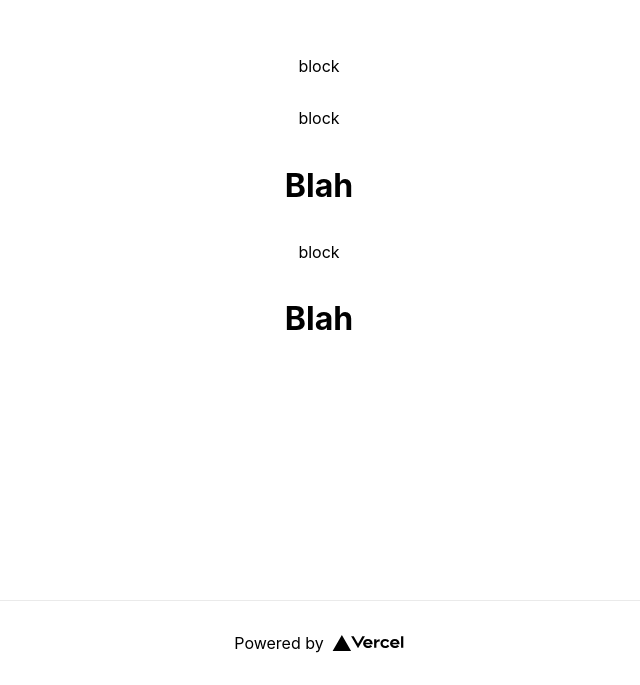
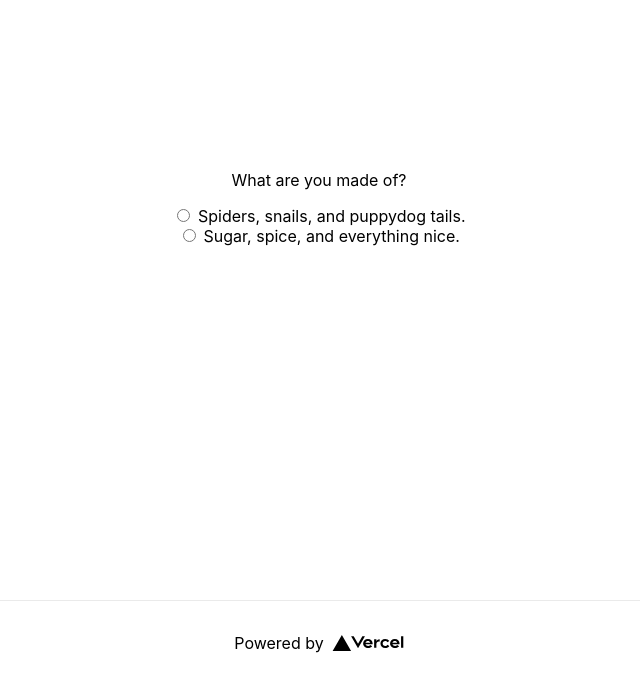
Before and after one commit to justinmulwee/magehand-old, a Next.js app: page / in a window 1280 px wide. Shown: the part 200-885 px from the top of the page, without its empty margins (321-961 px from the left). Built offline with nearby package versions, Linux system fonts and the light colour scheme.

Commit message:
moar components

```diff
--- a/components/block.jsx
+++ b/components/block.jsx
@@ -1,3 +1,4 @@
 export default function Block(props){
-    return <p>block</p>;
+    console.log(props);
+    return (<p>{props.text}</p>);
 }
--- /dev/null
+++ b/components/inputRadio.jsx
@@ -0,0 +1,5 @@
+export default function InputRadio(props){
+    return props.options.map(function(option){
+        return <label><input type="radio" value={option.value} name={props.name} /> {option.name}</label>
+    })
+}
--- a/components/waypoint.jsx
+++ b/components/waypoint.jsx
@@ -1,3 +1,25 @@
+import Block from './block'
+import InputRadio from './inputRadio'
+
 export default function Waypoint(props){
-    return <h1>Blah</h1>;
+    return props.blocks.map(function(block){
+        if(block.type === 'paragraph'){
+            return <Block text={block.text} />
+        }
+        else if(block.type === 'input_radio'){
+            return <InputRadio options={block.options} name={block.name} />
+        }
+        else if(block.type === 'if'){
+
+        }
+        else if(block.type === 'heading'){
+
+        }
+        else if(block.type === 'soft_break'){
+
+        }
+        else if(block.type === 'input_radio'){
+
+        }
+    })
 }
--- a/pages/index.js
+++ b/pages/index.js
@@ -1,10 +1,11 @@
 import Head from 'next/head'
 import Image from 'next/image'
 import styles from '../styles/Home.module.css'
-import Block from '../components/block'
+import gender from '../gender.json'
 import Waypoint from '../components/waypoint'
 
 export default function Home() {
+  console.log(gender);
   return (
     <div className={styles.container}>
       <Head>
@@ -15,13 +16,8 @@ export default function Home() {
 
       <main className={styles.main}>
 
-        <Block />
 
-        <Block />
-
-        <Waypoint />
-        <Block />
-        <Waypoint />
+        <Waypoint blocks={gender.waypoints[0].blocks} />
 
         {/* <h1 className={styles.title}>
           Welcome to <a href="https://nextjs.org">Next.js!</a>
```
